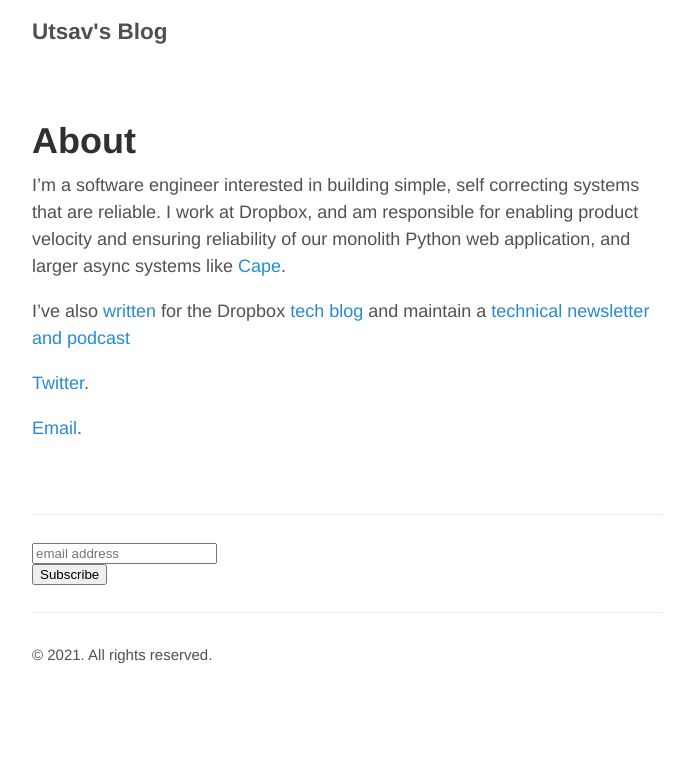
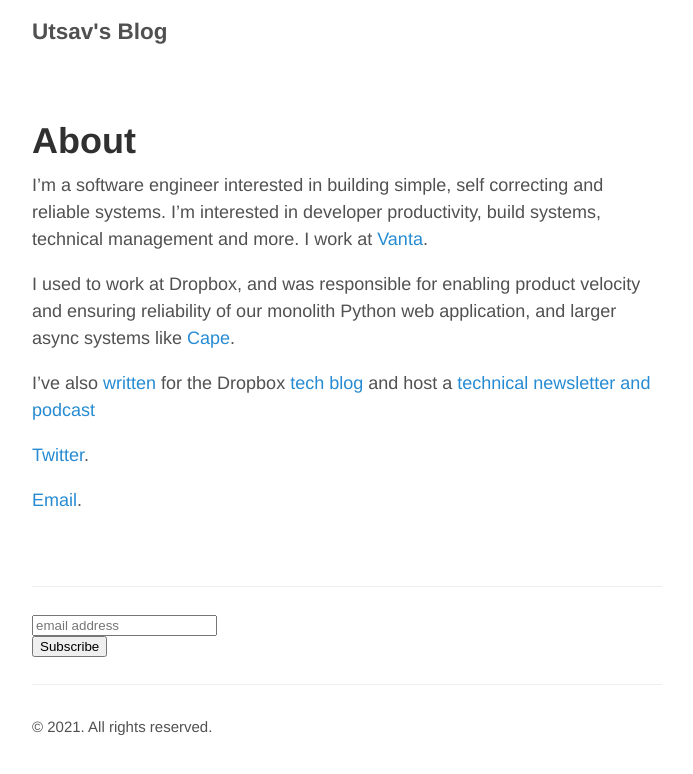
Before and after one commit to Utsav2/utsav2.github.io, a Jekyll site: the page built from about.md, in a window 1280 px wide. Shown: the top 774 px of the page, without its empty margins (293-986 px from the left). Built offline with Jekyll 4.4.1, drawn with Linux system fonts in a browser that asks for light colours; comment, search, counter and statistics services are not loaded.

Commit message:
update about

```diff
--- a/about.md
+++ b/about.md
@@ -3,9 +3,11 @@ layout: page
 title: About
 ---
 
-I'm a software engineer interested in building simple, self correcting systems that are reliable. I work at Dropbox, and am responsible for enabling product velocity and ensuring reliability of our monolith Python web application, and larger async systems like [Cape](https://dropbox.tech/infrastructure/cape-technical-deep-dive).
+I'm a software engineer interested in building simple, self correcting and reliable systems. I'm interested in developer productivity, build systems, technical management and more. I work at [Vanta](http://vanta.com/).
 
-I've also [written](https://dropbox.tech/application/speeding-up-a-git-monorepo-at-dropbox-with--200-lines-of-code) for the Dropbox [tech blog](https://dropbox.tech/tech/2019/05/athena-our-automated-build-health-management-system) and maintain a [technical newsletter and podcast](https://www.softwareatscale.dev/)
+I used to work at Dropbox, and was responsible for enabling product velocity and ensuring reliability of our monolith Python web application, and larger async systems like [Cape](https://dropbox.tech/infrastructure/cape-technical-deep-dive).
+
+I've also [written](https://dropbox.tech/application/speeding-up-a-git-monorepo-at-dropbox-with--200-lines-of-code) for the Dropbox [tech blog](https://dropbox.tech/tech/2019/05/athena-our-automated-build-health-management-system) and host a [technical newsletter and podcast](https://www.softwareatscale.dev/)
 
 [Twitter](https://twitter.com/utsav_sha).
 
```
